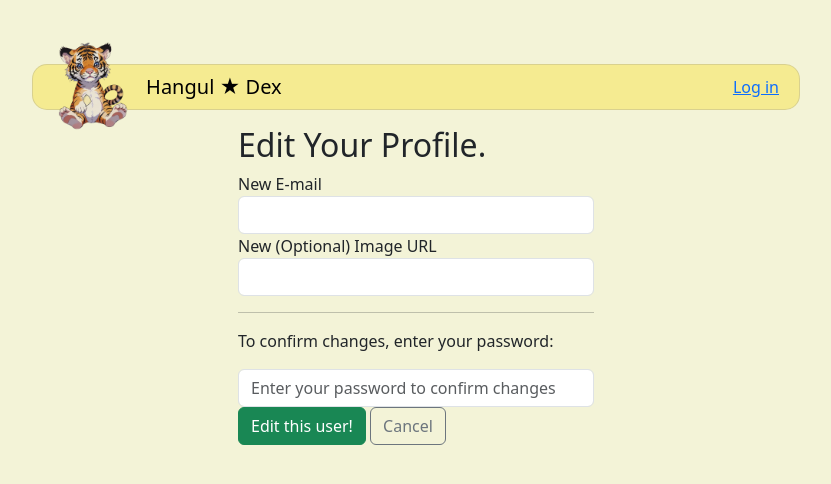
After one commit to Centristy/capstone-one, a Flask app: template templates/users/edit.html in a window 1280 px wide. The commit adds this page. Shown: the top 484 px of the page, without its empty margins (224-1055 px from the left). Run offline with Flask 3, Linux system fonts and the light colour scheme; the template is opened without the code that fills it: values that come from a table or form of the project are taken from there, others are empty; some libraries are stand-ins or nearby versions.

Commit message:
finished update user profile

```diff
--- a/app.py
+++ b/app.py
@@ -5,7 +5,7 @@ from flask_debugtoolbar import DebugToolbarExtension
 from sqlalchemy.exc import IntegrityError
 from flask_bcrypt import Bcrypt
 
-from forms import UserAddForm, LoginForm
+from forms import UserAddForm, LoginForm, UserEditForm
 from models import db, connect_db, User, bcrypt
 
 CURR_USER_KEY = "curr_user"
@@ -70,7 +70,7 @@ def login():
 
     form = LoginForm()
 
-    if form.validate():
+    if form.validate_on_submit():
         user = User.authenticate(form.username.data, form.password.data)
 
         if user:
@@ -90,7 +90,7 @@ def signup():
 
     form = UserAddForm()
 
-    if form.validate():
+    if form.validate_on_submit():
         try:
             user = User.signup(
                 username=form.username.data,
@@ -110,6 +110,29 @@ def signup():
 
     else:
         return render_template('users/signup.html', form=form)
+
+
+@app.route('/edit', methods=["GET", "POST"])
+def edit_profile():
+    """Update profile for current user."""
+
+    if not g.user:
+        flash("Access unauthorized.", "danger")
+        return redirect("/")
+
+    user = g.user
+    form = UserEditForm(obj=user)
+
+    if form.validate_on_submit():
+        if User.authenticate(user.username, form.password.data):
+            user.email = form.email.data
+            user.image_url = form.image_url.data or "/static/images/default-pic.png"
+            db.session.commit()
+            return redirect(f"/")
+
+        flash("Wrong password, please try again.", 'danger')
+
+    return render_template('users/edit.html', form=form, user_username=user.username)
 
 
 @app.route('/logout')
--- a/forms.py
+++ b/forms.py
@@ -15,3 +15,11 @@ class LoginForm(FlaskForm):
 
     username = StringField('Username', validators=[DataRequired()])
     password = PasswordField('Password', validators=[Length(min=6)])
+
+
+class UserEditForm(FlaskForm):
+    """Form for editing users."""
+
+    email = StringField('E-mail', validators=[Email()])
+    image_url = StringField('(Optional) Image URL')
+    password = PasswordField('Password', validators=[Length(min=8)])
--- a/requirements.txt
+++ b/requirements.txt
@@ -10,6 +10,7 @@ email-validator==2.1.0.post1
 Faker==0.9.1
 Flask==3.0.2
 Flask-Bcrypt==1.0.1
+Flask-DebugToolbar==0.14.1
 Flask-SQLAlchemy==3.1.1
 Flask-WTF==1.2.1
 greenlet==3.0.3
@@ -20,6 +21,7 @@ itsdangerous==2.1.2
 jedi==0.13.1
 Jinja2==3.1.3
 MarkupSafe==2.1.5
+packaging==23.2
 parso==0.3.1
 pexpect==4.6.0
 pickleshare==0.7.5
@@ -38,4 +40,4 @@ traitlets==4.3.2
 typing_extensions==4.9.0
 wcwidth==0.1.7
 Werkzeug==3.0.1
-WTForms==2.2.1
+WTForms==2.3.3
--- /dev/null
+++ b/templates/users/edit.html
@@ -0,0 +1,38 @@
+{% extends 'base.html' %}
+
+{% block content %}
+
+  <div class="row justify-content-md-center">
+    <div class="col-md-4">
+      <h2 class="join-message">Edit Your Profile.</h2>
+      <form method="POST" id="user_form">
+        {{ form.hidden_tag() }}
+
+        {% for field in form if field.widget.input_type != 'hidden' and field.name != 'password' %}
+          {% for error in field.errors %}
+            <span class="text-danger">{{ error }}</span>
+          {% endfor %}
+          New {{field.label}}
+          {{ field(class="form-control") }}
+        {% endfor %}
+        <hr>
+
+        <p>To confirm changes, enter your password:</p>
+        {% if form.password.errors %}
+          {% for error in form.password.errors %}
+            <span class="text-danger">
+            {{ error }}
+          </span>
+          {% endfor %}
+        {% endif %}
+        {{ form.password(placeholder="Enter your password to confirm changes", class="form-control") }}
+
+        <div class="edit-btn-area">
+          <button class="btn btn-success">Edit this user!</button>
+          <a href="/" class="btn btn-outline-secondary">Cancel</a>
+        </div>
+      </form>
+    </div>
+  </div>
+
+{% endblock %}
--- a/templates/users/signup.html
+++ b/templates/users/signup.html
@@ -15,6 +15,7 @@
             <span class="text-danger">{{ error }}</span>
         {% endfor %}
         {{ field(placeholder=field.label.text, class="form-control") }}
+        <br>
         {% endfor %}
 
         <button class="btn btn-primary btn-lg btn-block">Sign me up!</button>
```
Also changed, not shown: templates/home.html (+8 -2 lines).
